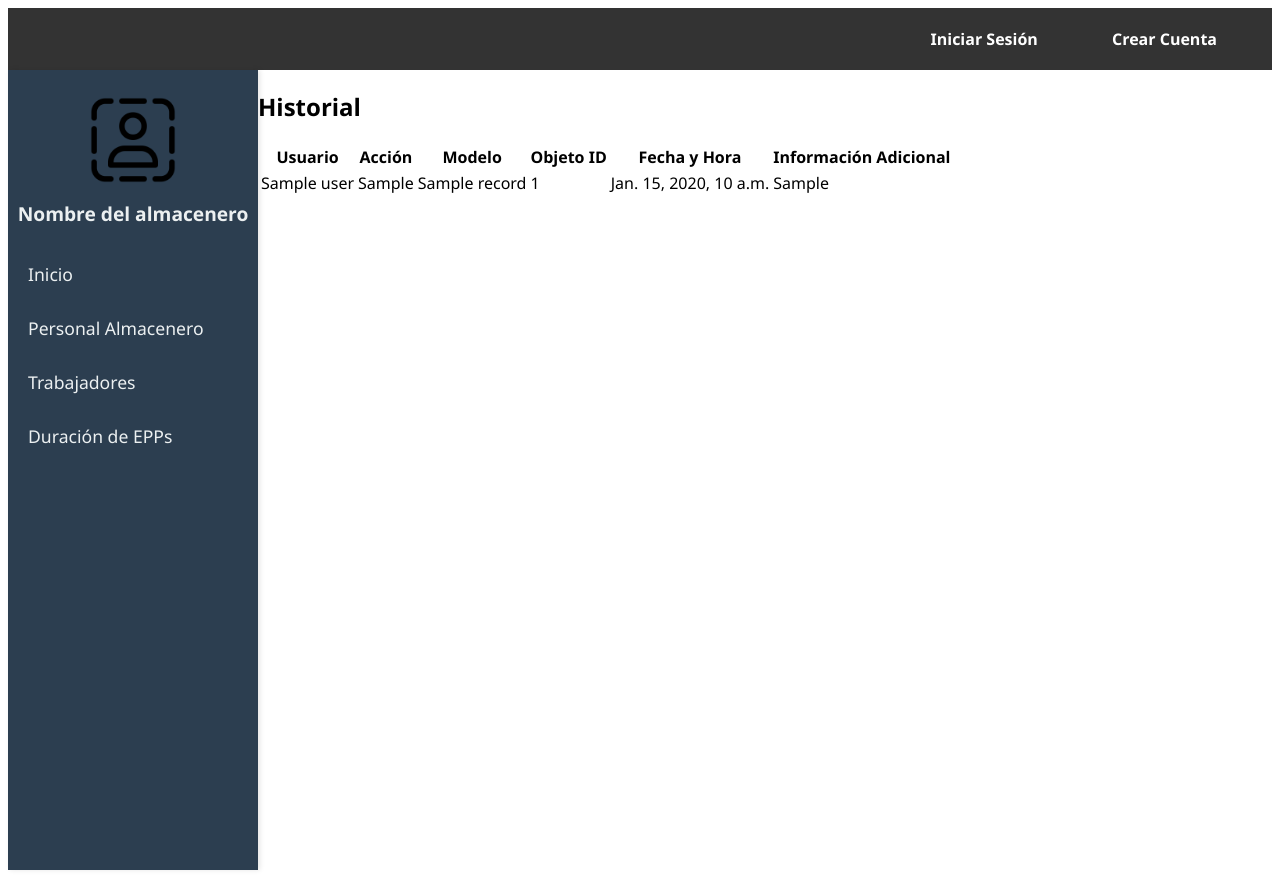
After one commit to matzSoncco/tesisWeb, a Django app: template misapps/almacen/templates/history.html in a window 1280 px wide. The commit adds this page. Run offline with Django 3.2, Linux system fonts and the light colour scheme; the template is opened without the code that fills it: most values are stand-ins (such as "Sample title", 1, 10 or a date in 2020).

Commit message:
historial avance

```diff
--- a/misapps/almacen/__init__.py
+++ b/misapps/almacen/__init__.py
@@ -0,0 +1 @@
+default_app_config = 'misapps.almacen.AlmacenConfig'
--- a/misapps/almacen/admin.py
+++ b/misapps/almacen/admin.py
@@ -6,9 +6,11 @@ from .models.Material import Material
 from .models.Ppe import Ppe
 from .models.Tool import Tool
 from .models.Worker import Worker
+from .models.History import History
 
 admin.site.register(Equipment)
 admin.site.register(Material)
 admin.site.register(Ppe)
 admin.site.register(Tool)
 admin.site.register(Worker)
+admin.site.register(History)
--- a/misapps/almacen/apps.py
+++ b/misapps/almacen/apps.py
@@ -3,3 +3,6 @@ from django.apps import AppConfig
 class AlmacenConfig(AppConfig):
     default_auto_field = 'django.db.models.BigAutoField'
     name = 'misapps.almacen'
+
+    def ready(self):
+        import misapps.almacen.signals
--- /dev/null
+++ b/misapps/almacen/templates/history.html
@@ -0,0 +1,57 @@
+{% extends 'base.html' %}
+
+{% block title %}Historial{% endblock %}
+
+{% block content %}
+<section class="principal-general">
+    <aside class="menu-lateral">
+        <div class="tarjeta-presentacion">
+            <div class="foto-perfil"><img src="../../static/img/perfil.png" alt=""></div>
+            <div class="nombre-perfil"><span>Nombre del almacenero</span></div>
+        </div>
+        <div class="menu-items-lateral">
+            <nav class="navegacion-lateral">
+                <div class="item-lateral">
+                    <a class="navbar-brand" href="{% url 'home' %}">Inicio</a>
+                </div>
+                <div class="item-lateral">
+                    <a class="navbar-brand" href="{% url 'table_user' %}">Personal Almacenero</a>
+                </div>
+                <div class="item-lateral">
+                    <a class="navbar-brand" href="{% url 'create_worker' %}">Trabajadores</a>
+                </div>
+                <div class="item-lateral">
+                    <a class="navbar-brand" href="{% url 'show_duration_table' %}">Duración de EPPs</a>
+                </div>
+            </nav>
+        </div>
+    </aside>
+    <section>
+        <h2>Historial</h2>
+        <table>
+            <thead>
+                <tr>
+                    <th>Usuario</th>
+                    <th>Acción</th>
+                    <th>Modelo</th>
+                    <th>Objeto ID</th>
+                    <th>Fecha y Hora</th>
+                    <th>Información Adicional</th>
+                </tr>
+            </thead>
+            <tbody>
+                {% for record in history_records %}
+                    <tr>
+                        <td>{{ record.user }}</td>
+                        <td>{{ record.get_action_display }}</td>
+                        <td>{{ record.model_name }}</td>
+                        <td>{{ record.object_id }}</td>
+                        <td>{{ record.timestamp }}</td>
+                        <td>{{ record.additional_info }}</td>
+                    </tr>
+                {% endfor %}
+            </tbody>
+        </table>
+    </section>
+</section>
+{% endblock %}
--- a/misapps/almacen/templates/home.html
+++ b/misapps/almacen/templates/home.html
@@ -51,7 +51,7 @@
                     <a class="referencia" href="{% url 'total_cost_table' %}">Reportes</a>
                 </div>
                 <div class="link-inicio">
-                    <a class="referencia" href="#">Historial</a>
+                    <a class="referencia" href="{% url 'history' %}">Historial</a>
                 </div>
             </div>
         </div>
--- a/misapps/almacen/urls.py
+++ b/misapps/almacen/urls.py
@@ -1,7 +1,7 @@
 from django.conf import settings
 from django.conf.urls.static import static
 from django.urls import path
-from .views import home, register_admin, login, exit
+from .views import home, register_admin, login, exit, history
 from . import views
 
 urlpatterns = [
@@ -53,6 +53,7 @@ urlpatterns = [
     path('ppeloan/modify/<int:id>/', views.modify_ppe_loan, name='modify_ppe_loan'),
     path('register_admin/', register_admin, name='register_admin'),
     path('admin_list/', views.user_list, name='table_user'),
+    path('history/', history, name='history'),
     path('login/', login, name='login'),
     path('logout/', exit, name='exit'),
 ]
```
Also changed, not shown: misapps/almacen/models/History.py (added, +16 -0 lines), misapps/almacen/signals.py (added, +30 -0 lines), misapps/almacen/views.py (+32 -5 lines), misapps/almacen/migrations/0004_history.py (added), misapps/almacen/migrations/0005_rename_model_name_history_content_type_and_more.py (added), misapps/almacen/migrations/0006_alter_history_content_type.py (added), misapps/almacen/migrations/0007_alter_history_action_alter_history_timestamp_and_more.py (added), misapps/almacen/migrations/0008_alter_history_object_id.py (added), uploads/uploads/RobloxScreenShot20240315_195728083_o5BeWIX_dUmEoyH_3yc3ZUQ_p5pBVKg.png (added), uploads/uploads/WIN_20240528_16_42_40_Pro_YomtFLI_wUfQY0S.jpg (added).
